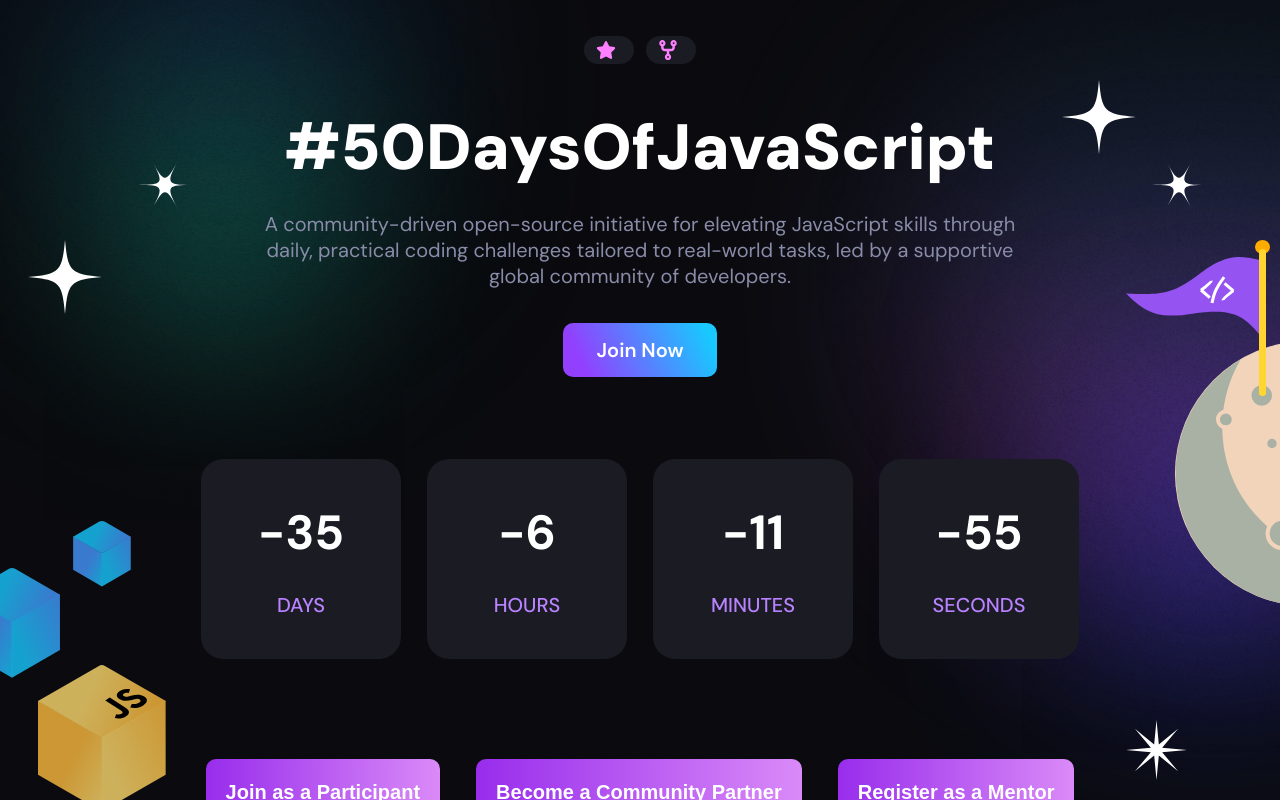
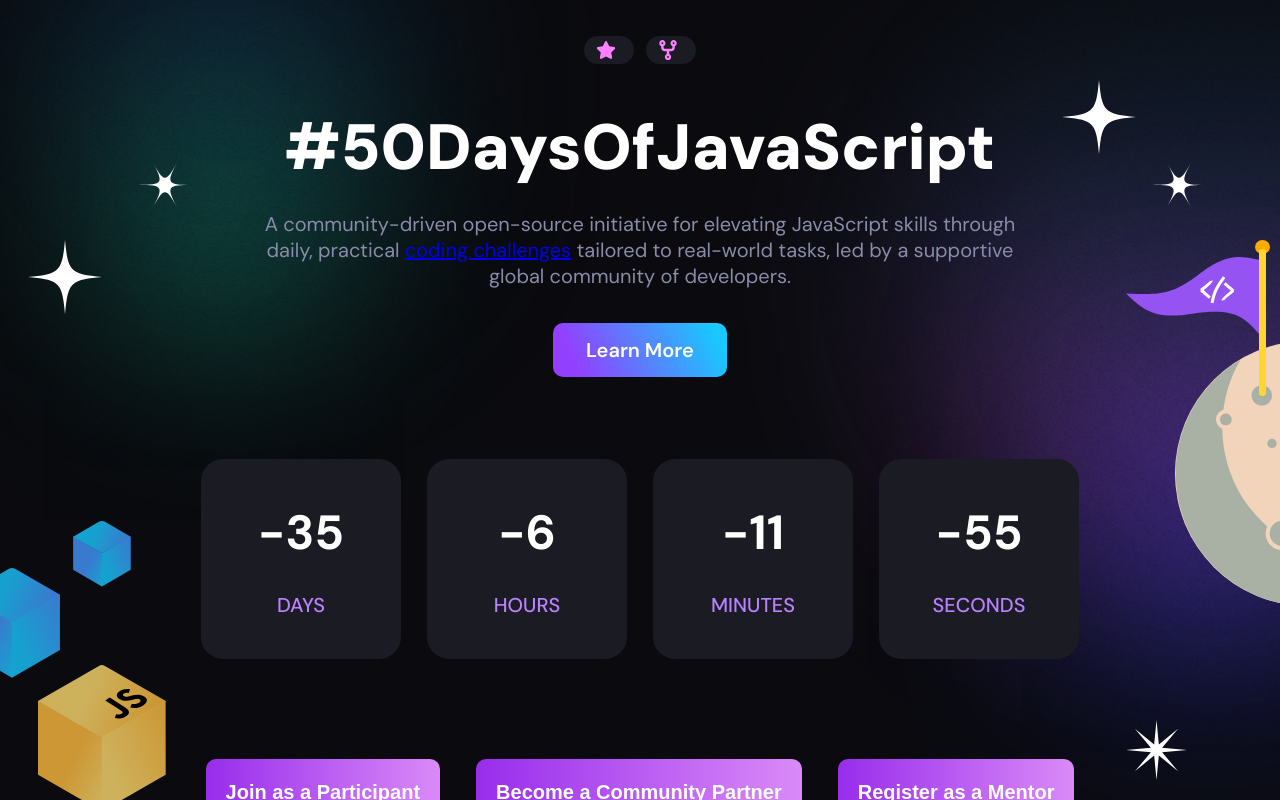
Before and after one commit to vinitshahdeo/50DaysOfJavaScript, a React (Create React App) app: page / in a window 1280 px wide. Built offline with nearby package versions, Linux system fonts and the light colour scheme; no server answers.

Commit message:
Updated all the links

```diff
--- a/src/App.js
+++ b/src/App.js
@@ -15,35 +15,35 @@ function App() {
         <h1 className="title">#50DaysOfJavaScript</h1>
         <p className="description">
           A community-driven open-source initiative for elevating JavaScript
-          skills through daily, practical coding challenges tailored to
+          skills through daily, practical <a href="https://github.com/vinitshahdeo/JavaScript-Coding-Interview-Questions/blob/main/README.md#list-of-questions" target="_blank">coding challenges</a> tailored to
           real-world tasks, led by a supportive global community of developers.
         </p>
         <a
-          href="https://forms.gle/83ZKpF4S5VEqNG6P8"
+          href="https://github.com/vinitshahdeo/JavaScript-Coding-Interview-Questions/blob/main/50DaysOfJavaScript/README.md"
           target="_blank"
           rel="noreferrer"
           className="join-button"
         >
-          Join Now
+          Learn More
         </a>
         <Timer deadline="February 14, 2024" />
         <div className="buttons">
           <a
-            href="https://forms.gle/83ZKpF4S5VEqNG6P8"
+            href="https://github.com/vinitshahdeo/JavaScript-Coding-Interview-Questions/blob/main/50DaysOfJavaScript/README.md#-how-can-you-join-the-challenge"
             target="_blank"
             rel="noreferrer"
           >
             <button className="btn">Join as a Participant</button>
           </a>
           <a
-            href="https://forms.gle/oQAFMDofBtjeawhp8"
+            href="https://github.com/vinitshahdeo/JavaScript-Coding-Interview-Questions/blob/main/50DaysOfJavaScript/docs/COMMUNITY.md"
             target="_blank"
             rel="noreferrer"
           >
             <button className="btn">Become a Community Partner</button>
           </a>
           <a
-            href="https://forms.gle/zGHWps1t7heYbcrP7"
+            href="https://github.com/vinitshahdeo/JavaScript-Coding-Interview-Questions/blob/main/50DaysOfJavaScript/docs/MENTOR.md"
             target="_blank"
             rel="noreferrer"
           >
```
